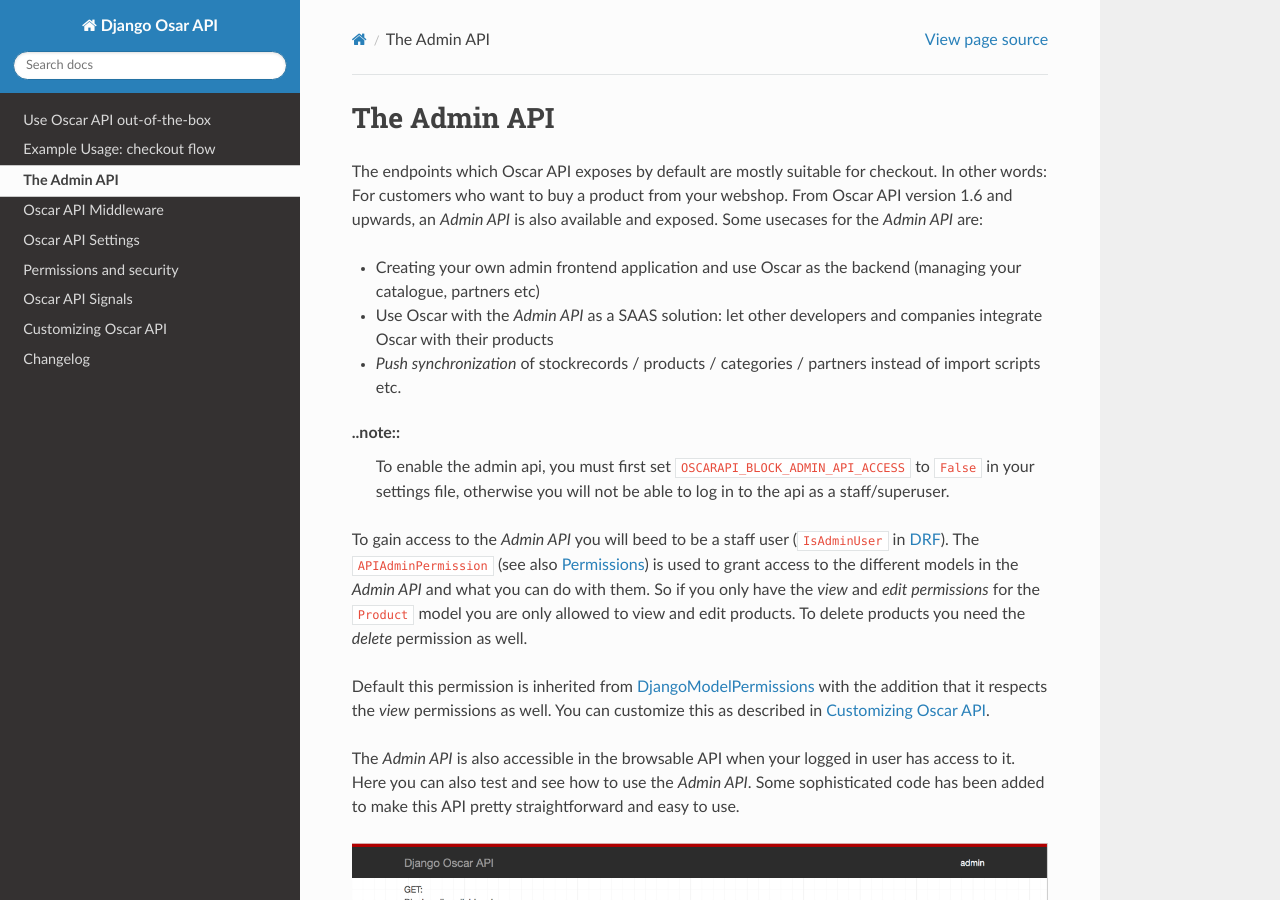
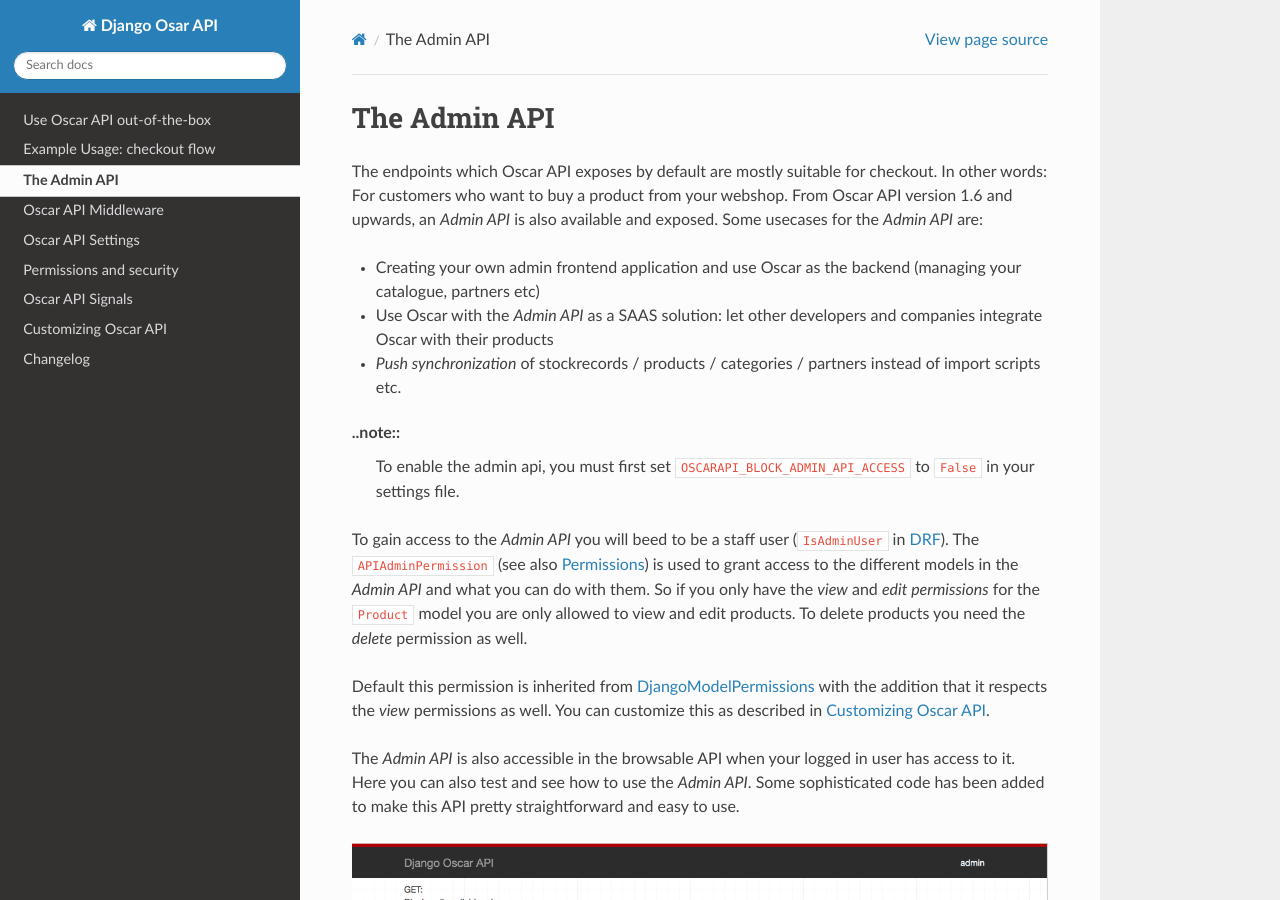
Before and after one commit to django-oscar/django-oscar-api, a Sphinx documentation site: the page built from docs/source/usage/the_admin_api.rst, in a window 1280 px wide and 900 px high. Built offline with Sphinx 7.4.7 and the Read the Docs theme 2.0.0, drawn with Linux system fonts in a browser that asks for light colours.

Commit message:
Updated docs about OSCARAPI_BLOCK_ADMIN_API_ACCESS

```diff
--- a/docs/source/usage/settings.rst
+++ b/docs/source/usage/settings.rst
@@ -11,9 +11,7 @@
 -----------------------------------
 Default: ``True``
 
-Useful in production websites wehere you want to make sure that admin users
-can't access the API (they can read/write anything which is exposed by the API).
-
+Useful in production websites wehere you want to make sure that the admin api is not exposed at all.
 
 Serializer settings
 ===================
--- a/docs/source/usage/the_admin_api.rst
+++ b/docs/source/usage/the_admin_api.rst
@@ -8,8 +8,7 @@
 * *Push synchronization* of stockrecords / products / categories / partners  instead of import scripts etc.
 
 ..note::
-  To enable the admin api, you must first set ``OSCARAPI_BLOCK_ADMIN_API_ACCESS`` to ``False`` in your settings file,
-  otherwise you will not be able to log in to the api as a staff/superuser.
+  To enable the admin api, you must first set ``OSCARAPI_BLOCK_ADMIN_API_ACCESS`` to ``False`` in your settings file.
 
 To gain access to the *Admin API* you will beed to be a staff user (``IsAdminUser`` in `DRF`_). The ``APIAdminPermission`` (see also :ref:`permissions-label`) is used to grant access to the different models in the *Admin API* and what you can do with them. So if you only have the *view* and *edit permissions* for the ``Product`` model you are only allowed to view and edit products. To delete products you need the *delete* permission as well.
 
```
